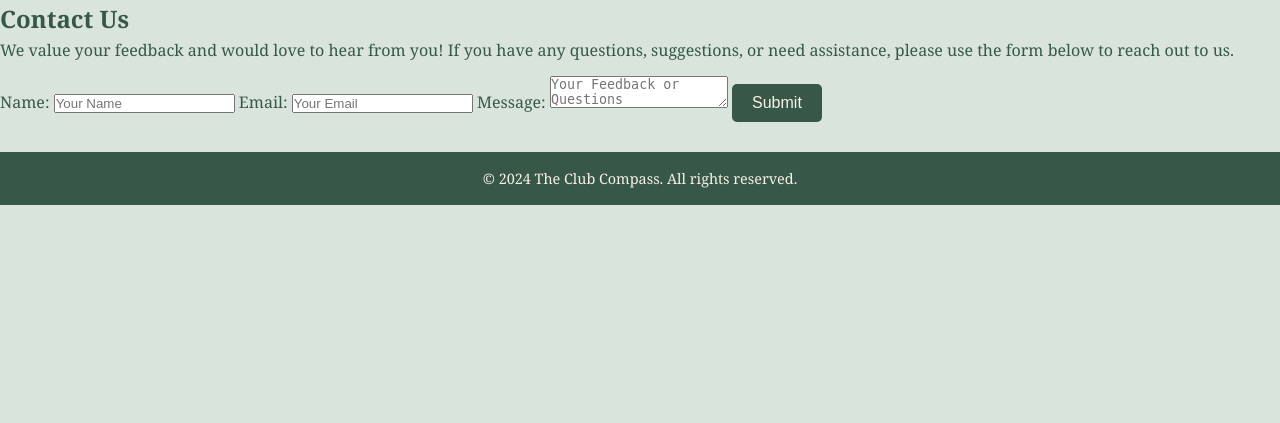
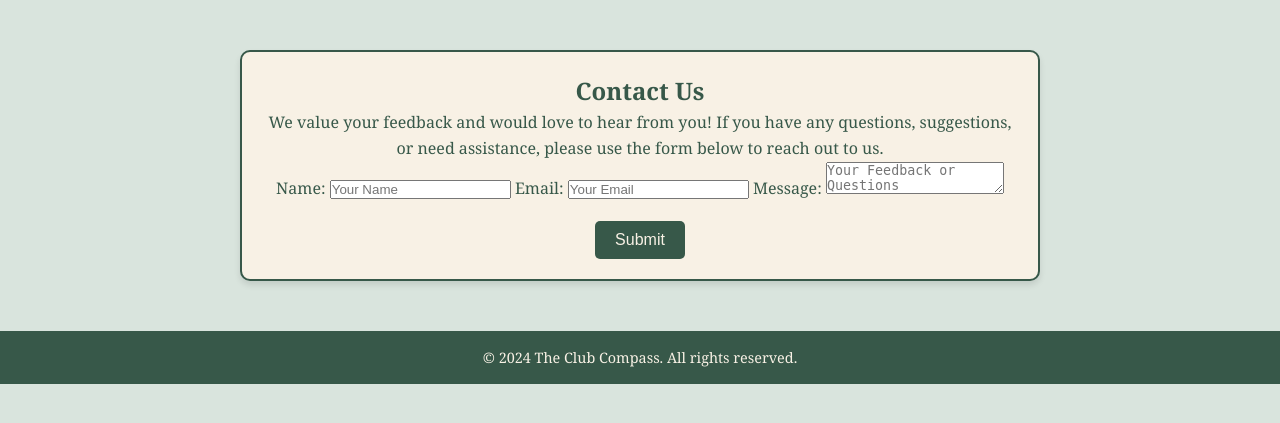
Before and after one commit to jacobchittaphong/CS351-FINAL, a PHP site: page /contact.php in a window 1280 px wide. Shown: the part 113-536 px from the top of the page. Run offline with PHP 8.4, Linux system fonts and the light colour scheme.

Commit message:
contact page css wip

```diff
--- a/styles.css
+++ b/styles.css
@@ -867,3 +867,16 @@ footer {
     text-align: center;
     margin: 50px auto;
 }
+
+/* Contact Page */
+.contact-section {
+    max-width: 800px;
+    margin: 50px auto;
+    padding: 20px;
+    background-color: #F8F1E5; /* Warm cream */
+    border-radius: 10px;
+    border: 2px solid #375849; /* Dark hunter green */
+    box-shadow: 0 4px 6px rgba(0, 0, 0, 0.1);
+    text-align: center;
+    color: #375849; /* Dark hunter green */
+}
```
